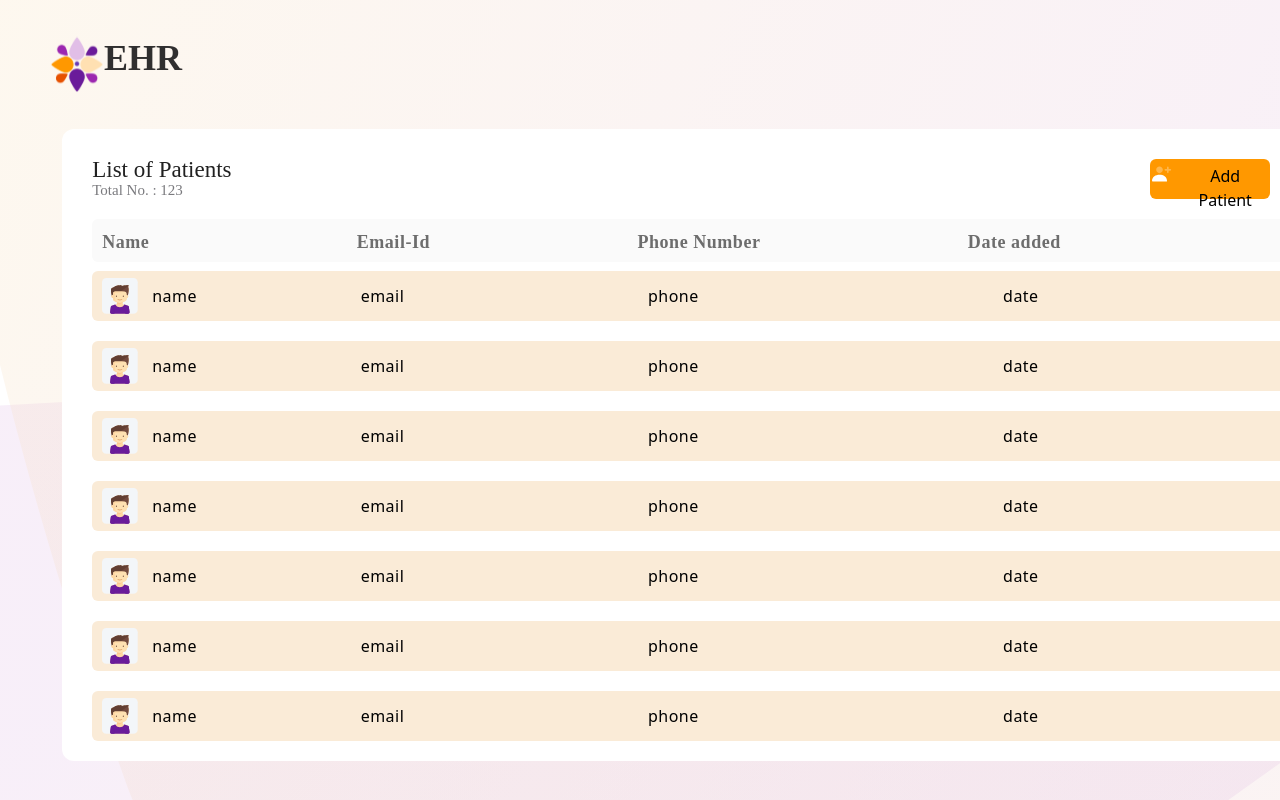
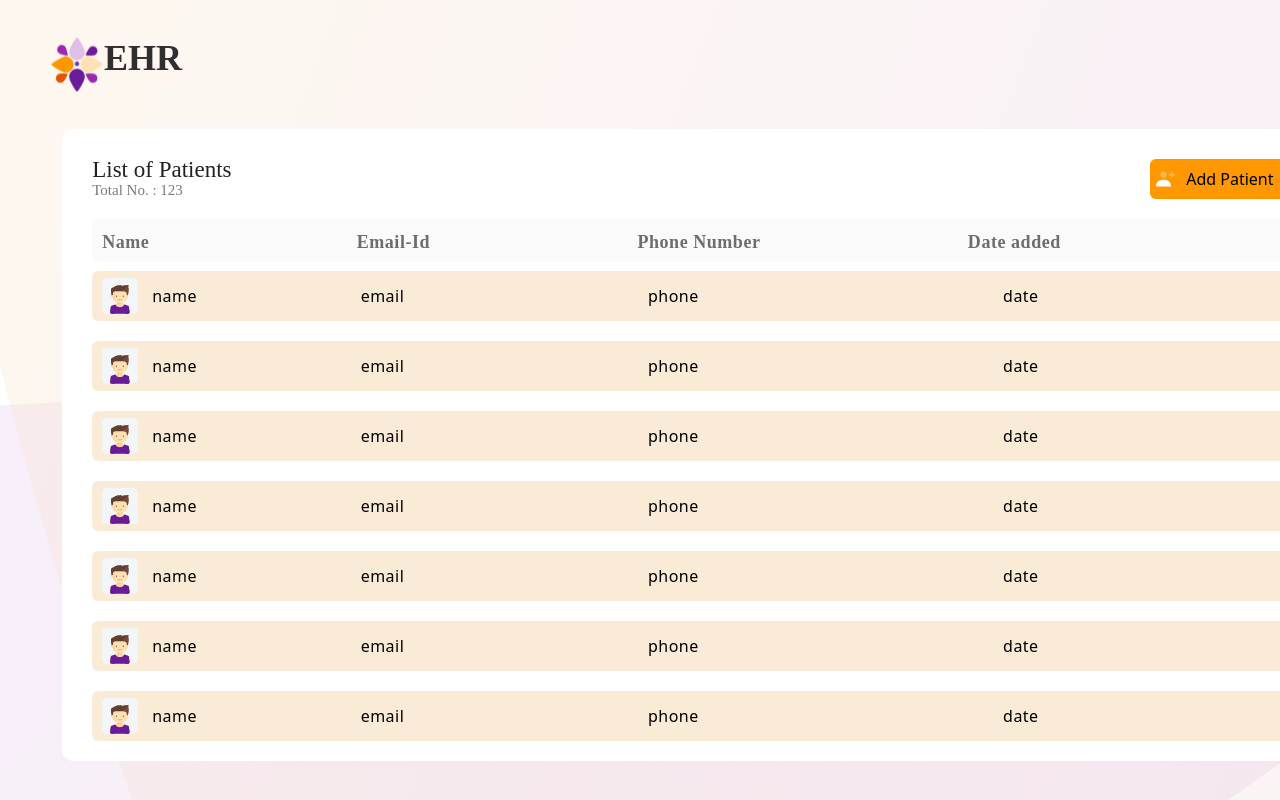
Before and after one commit to ar-ag/CodeUtsav6.0, a Next.js app in the folder codeutsav/: page /patientList in a window 1280 px wide. Shown: the top 800 px of the page. Built offline with nearby package versions, Linux system fonts and the light colour scheme; what @web3modal/ethereum, wagmi would draw is missing.

Commit message:
added form

```diff
--- a/codeutsav/pages/patientList.css
+++ b/codeutsav/pages/patientList.css
@@ -71,12 +71,12 @@ flex-grow: 0;
 .container .add{
     display: flex;
 flex-direction: row;
-align-items: flex-start;
-padding: 5px 2px;
+align-items: center;
+padding: 5px 6px;
 gap: 10px;
 
 position: absolute;
-width: 120px;
+width: 140px;
 height: 40px;
 left: 85%;
 top: 30px;
--- a/codeutsav/pages/patientList.js
+++ b/codeutsav/pages/patientList.js
@@ -4,6 +4,8 @@ import logo from 'assets/logo.svg'
 import add from 'assets/add.svg'
 import Card from '@/components/card/Card'
 import { useRouter } from 'next/router'
+import Link from 'next/link'
+import basicCard from './basicCard'
 function patientList() {
   const router = useRouter();
   const data = router.query;
@@ -26,10 +28,12 @@ function patientList() {
           <div className='subhead'>
             Total No. : 123
           </div>
-          <button className='add'>
+
+          <Link href="/basicCard" className='add' >
 
               <Image src={add}/> <span> Add Patient</span>
-          </button>
+          </Link>
+
       <div className='table'>
         <div className='nam'>Name</div>
         <div className='emailid'>Email-Id</div>
```
